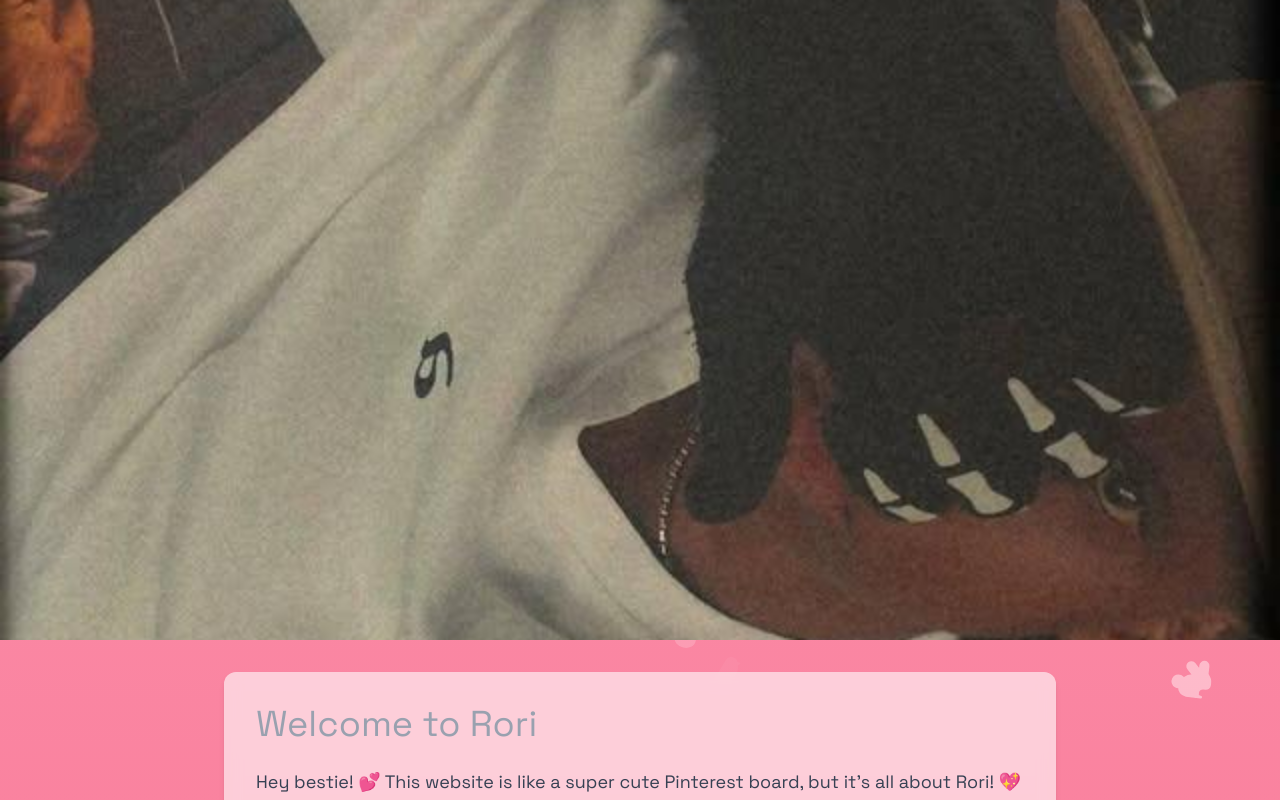
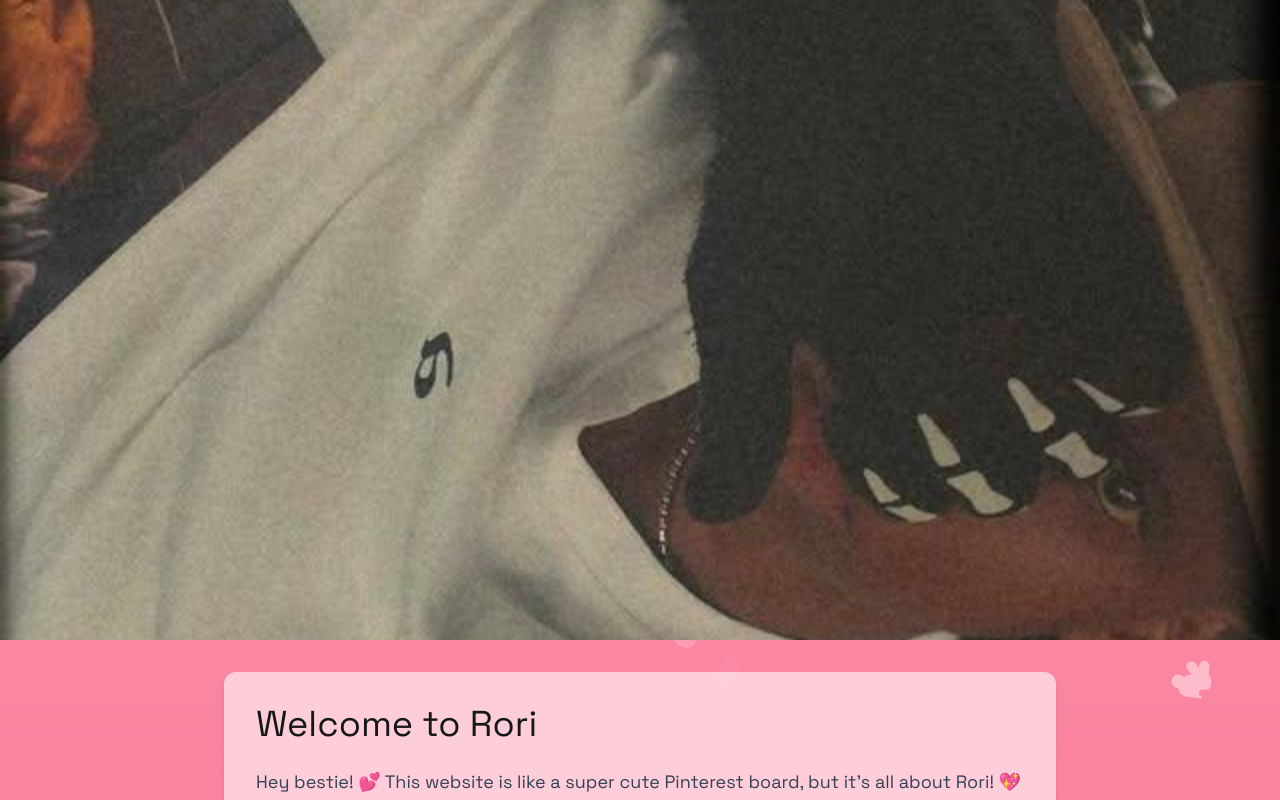
Before and after one commit to realryandev/Roriiii, a Next.js app: page / in a window 1280 px wide. Shown: the top 800 px of the page. Built offline with nearby package versions, Linux system fonts and the light colour scheme.

Commit message:
Add files via upload

```diff
--- a/src/components/paragraph.tsx
+++ b/src/components/paragraph.tsx
@@ -2,7 +2,7 @@ export default function Paragraph() {
     return (
         <section className="py-16 px-4 md:p-8 max-w-4xl mx-auto mb-6">
             <div className="bg-white/60 backdrop-blur-sm rounded-xl p-8 shadow-md">
-                <h2 className="text-3xl md:text-4xl mb-6 text-gray-400">Welcome to Rori</h2>
+                <h2 className="text-3xl md:text-4xl mb-6 dark:text-white">Welcome to Rori</h2>
                 <p className="text-lg text-gray-700 mb-4">Hey bestie! 💕 This website is like a super cute Pinterest board, but it&apos;s all about Rori! 💖 We&apos;re gonna fill it with all her amazing pictures, showing off her style, her art, and all the fun things she does. 📸 It&apos;s basically a sparkly place to see how awesome she is! 🌟</p>
                 <p className=" text-lg text-gray-700">Think of it as a happy place filled with Rori&apos;s vibes! 🌸 You&apos;ll see her cute outfits 👗, her creative projects 🎨, and all the sweet moments that make her special. 🥰 We want everyone to see how much she shines! ✨ So, get ready for a dose of pure Rori magic! 🌈</p>
             </div>
```
